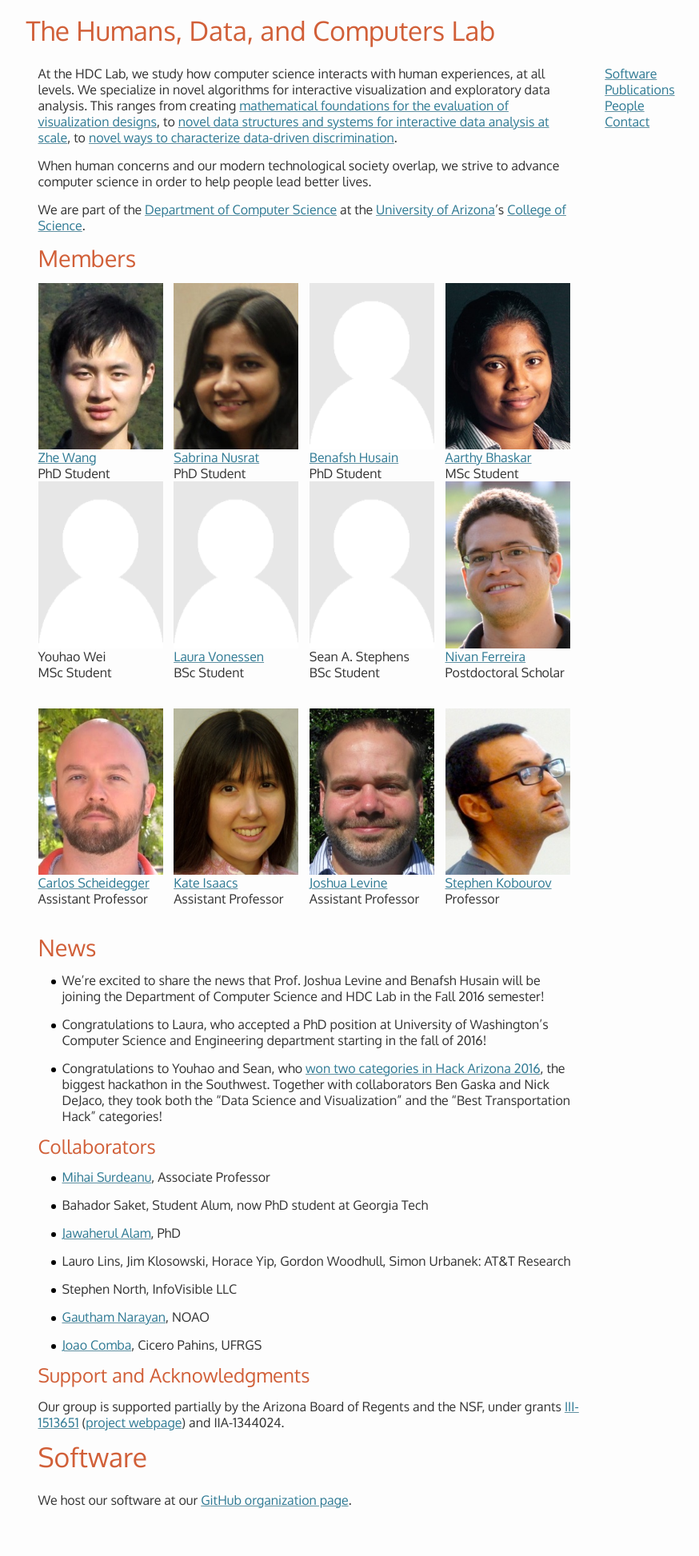
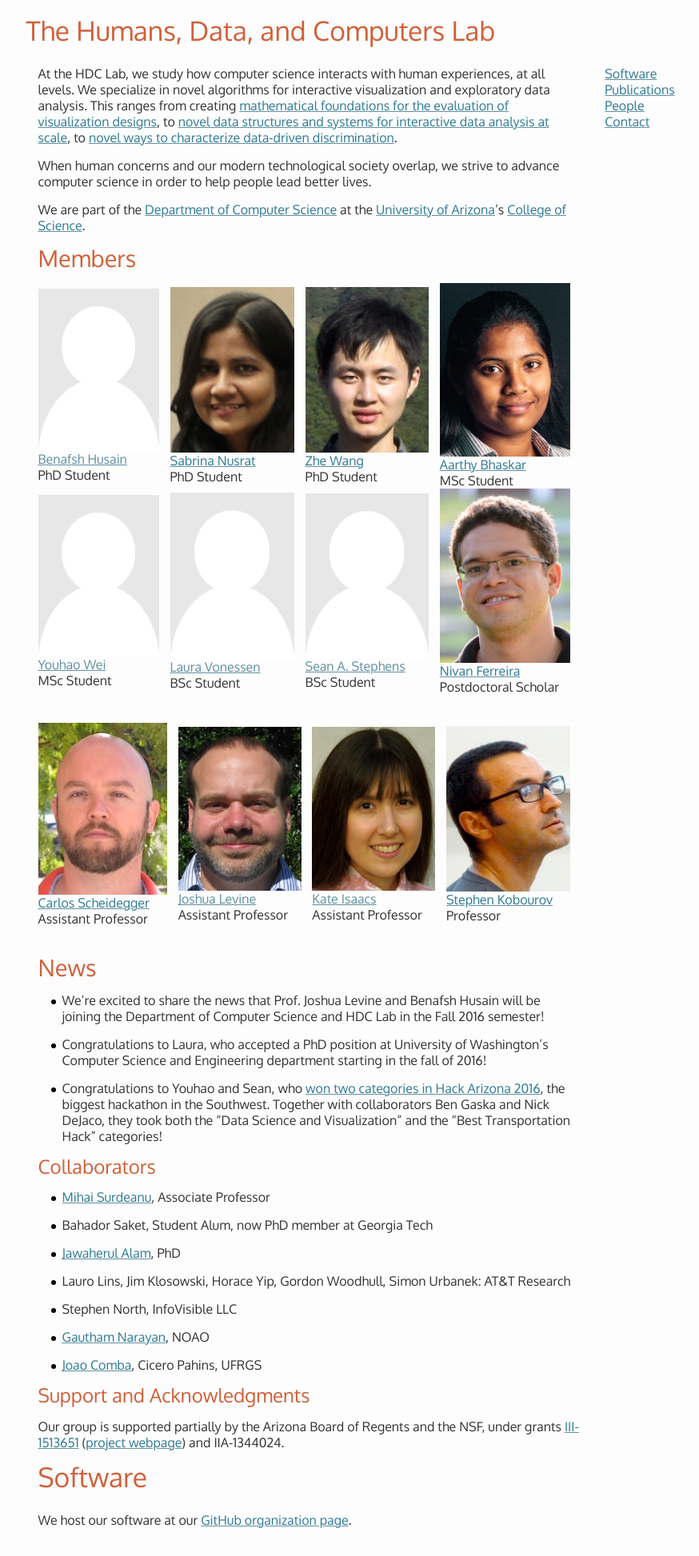
Before and after one commit to hdc-arizona/hdc-arizona.github.io, a Jekyll site: the page built from index.md, in a window 1280 px wide. Shown: the whole page at 80% size, without its empty margins (135-1009 px from the left). Built offline with Jekyll 4.4.1, drawn with Linux system fonts in a browser that asks for light colours; before the commit the page ends 1921 px from its top, so only the background shows below that.

Commit message:
Rewrite home page.
Each member has their own file in _students and _faculty respectively.

```diff
--- a/_config.yml
+++ b/_config.yml
@@ -11,6 +11,10 @@
 twitter_username: hdc_arizona
 github_username:  hdc-arizona
 
+collections:
+ - students
+ - faculty
+
 # Build settings
 markdown: kramdown
 highlighter: pygments
--- /dev/null
+++ b/_plugins/Default.rb
@@ -0,0 +1,9 @@
+module Jekyll
+	module Else
+		def default(a, b)
+			if (a and !a.empty?) then a else b end
+		end
+	end
+end
+
+Liquid::Template.register_filter(Jekyll::Else)
--- /dev/null
+++ b/_plugins/Sorts.rb
@@ -0,0 +1,11 @@
+module Jekyll
+	module Sorts
+		def sort_by_index(xs, key, order)
+			xs.sort_by.with_index { |x, i|
+				[order.index { |y| x.data[key].start_with? y }, i]
+			}
+		end
+	end
+end
+
+Liquid::Template.register_filter(Jekyll::Sorts)
--- a/index.md
+++ b/index.md
@@ -23,35 +23,29 @@ We are part of the
 
 ## Members
 
-<table width="98%">
-<tr><td width="23%"><img src="headshots/zhe.jpg" alt="Zhe Wang"><br><a href="http://www.z-wang.com">Zhe Wang</a><br>PhD Student</td>
-    <td width="2%"></td>
-    <td width="23%"><img src="headshots/sabrinanusrat.jpg" alt="Sabrina Nusrat"><br><a href="http://www.cs.arizona.edu/~sabrinanusrat/">Sabrina Nusrat</a><br>PhD Student</td>
-	<td width="2%"></td>
-    <td width="23%"><img src="headshots/placeholder.png" alt="Benafsh Husain"><br><a href="#">Benafsh Husain</a><br>PhD Student</td>
-    <td width="2%"></td>
-	<td width="23%"><img src="headshots/aarthysb.jpg" alt="Aarthy Bhaskar"><br><a href="http://aarthysb.com">Aarthy Bhaskar</a><br>MSc Student</td>
-</tr>
-<tr><td width="23%"><img src="headshots/placeholder.png" alt="Youhao Wei"><br>Youhao Wei<br>MSc Student</td>
-    <td width="2%"></td>
-	<td width="23%"><img src="headshots/placeholder.png" alt="Laura Souza Vonessen"><br><a href="#">Laura Vonessen</a><br>BSc Student</td>
-    <td width="2%"></td>
-    <td width="23%"><img src="headshots/placeholder.png" alt="Sean A. Stephens"><br>Sean A. Stephens<br>BSc Student</td>
-    <td width="2%"></td>
-	<td width="23%"><img src="headshots/nivan.jpg" alt="Nivan Ferreira"><br><a href="http://www.cs.arizona.edu/~nivanferreira">Nivan Ferreira</a><br>Postdoctoral Scholar</td>
-</tr>
+<table width="100%">
+{% assign student_order = 'PhD|MSc|BSc|Postdoctoral' | split: '|' %}
+{% assign students = site.students | sort:'name' | sort_by_index: 'role', student_order %}
+
+{% tablerow member in students cols:4 %}
+  <img src="{{ member.photo | default: 'headshots/placeholder.png' }}" alt="{{ member.name }}"><br>
+  <a href="{{ member.website }}">{{ member.name }}</a><br>
+  {{ member.role }}
+  <td width="2%"></td>
+{% endtablerow %}
 </table>
-<br>
 
-<table width="98%">
-<tr><td width="23%"><img src="headshots/cscheid.jpg" alt="Carlos Scheidegger"><br><a href="http://cscheid.net">Carlos Scheidegger</a><br>Assistant Professor</td>
-    <td width="2%"></td>
-    <td width="23%"><img src="headshots/kisaacs.jpg" alt="Kate Isaacs"><br><a href="#">Kate Isaacs</a><br>Assistant Professor</td>
-    <td width="2%"></td>
-    <td width="23%"><img src="headshots/josh.jpg" alt="Joshua Levine"><br><a href="#">Joshua Levine</a><br>Assistant Professor</td>
-    <td width="2%"></td>
-    <td width="23%"><img src="headshots/skobourov.jpg" alt="Stephen Kobourov"><br><a href="http://www.cs.arizona.edu/~kobourov">Stephen Kobourov</a><br>Professor</td>
-</tr>
+<p><br></p>
+
+<table width="100%">
+{% assign faculty_order = 'Assistant Professor|Professor' | split: '|' %}
+{% assign faculty = site.faculty | sort:'name' | sort_by_index: 'role', faculty_order %}
+{% tablerow member in faculty cols:4 %}
+  <img src="{{ member.photo | default: 'headshots/placeholder.png' }}" alt="{{ member.name }}"><br>
+  <a href="{{ member.website }}">{{ member.name }}</a><br>
+  {{ member.role }}
+  <td width="2%"></td>
+{% endtablerow %}
 </table>
 <br>
 
@@ -75,7 +69,7 @@ We are part of the
 
 * [Mihai Surdeanu](http://www.surdeanu.info/mihai/), Associate Professor
 
-* Bahador Saket, Student Alum, now PhD student at Georgia Tech
+* Bahador Saket, Student Alum, now PhD member at Georgia Tech
 
 * [Jawaherul Alam](http://www.cs.arizona.edu/~mjalam/), PhD
 
```
Also changed, not shown: _faculty/carlos_scheidegger.md (added, +6 -0 lines), _faculty/joshua_levine.md (added, +6 -0 lines), _faculty/kate_isaacs.md (added, +6 -0 lines), _faculty/stephens_kobourov.md (added, +6 -0 lines), _students/aarthy_bhaskar.md (added, +6 -0 lines), _students/benafsh_husain.md (added, +6 -0 lines), _students/laura_vonessen.md (added, +6 -0 lines), _students/nivan_ferreria.md (added, +6 -0 lines), _students/sabrina_nusrat.md (added, +6 -0 lines), _students/sean_stephens.md (added, +6 -0 lines), _students/youhao_wei.md (added, +7 -0 lines), _students/zhe_wang.md (added, +6 -0 lines).
